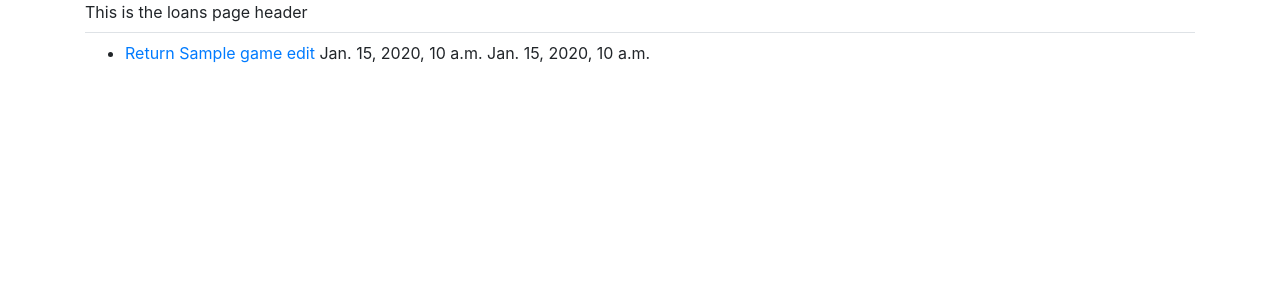
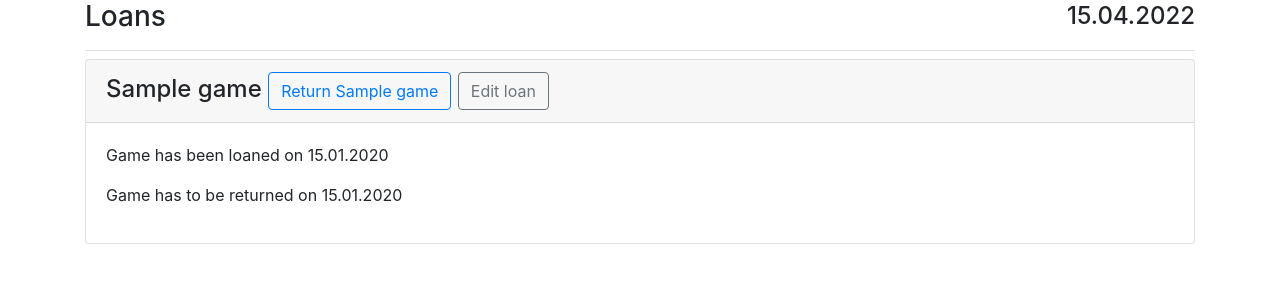
Before and after one commit to teemu-mjr/board-game, a Django app: template board_games/templates/board_games/loans.html in a window 1280 px wide. Shown: the part 56-356 px from the top of the page. Run offline with Django 3.2, Linux system fonts and the light colour scheme; the template is opened without the code that fills it: most values are stand-ins (such as "Sample title", 1, 10 or a date in 2020); some libraries are stand-ins or nearby versions.

Commit message:
styled loans

```diff
--- a/board_games/templates/board_games/loans.html
+++ b/board_games/templates/board_games/loans.html
@@ -1,20 +1,28 @@
 {% extends 'board_games/base.html' %}
+
 {% block page_header %}
-This is the loans page header
+<div class="d-flex justify-content-between align-items-center">
+    <h3>Loans</h3>
+    <h4>{% now "d.m.Y" %}</h4>
+</div>
 {% endblock page_header %}
 
 {% block content %}
+    {% for loan in loans %}
+    <div class="card mb-3">
+        <h4 class="card-header">
+            {{ game }}
+            <small><a class="btn btn-outline-primary" href={% url 'board_games:return_game' loan.id %}>Return {{loan.game}}</a></small>
+            <small><a class="btn btn-outline-secondary" href={% url 'board_games:edit_loan' loan.id %}>Edit loan</a></small>
+        </h4>
+        <div class="card-body">
 
-<ul>
-    {% for loan in loans %}
-    <li>
-        <a href={% url 'board_games:return_game' loan.id %}>Return {{loan.game}}</a>
-        <a href={% url 'board_games:edit_loan' loan.id %}>edit</a>
-        {{ loan.date_loaned }}
-        {{ loan.return_date }}
-    </li>
+        <p> Game has been loaned on {{ loan.date_loaned|date:'d.m.Y' }}</p>
+        <p> Game has to be returned on {{ loan.return_date|date:'d.m.Y' }}</p>
+        </div>
+    </div>
     {% empty %}
-    <li>No loans</li>
+    <div>No loans</div>
     {% endfor %}
-</ul>
+
 {% endblock content %}
```
Also changed, not shown: db.sqlite3.
